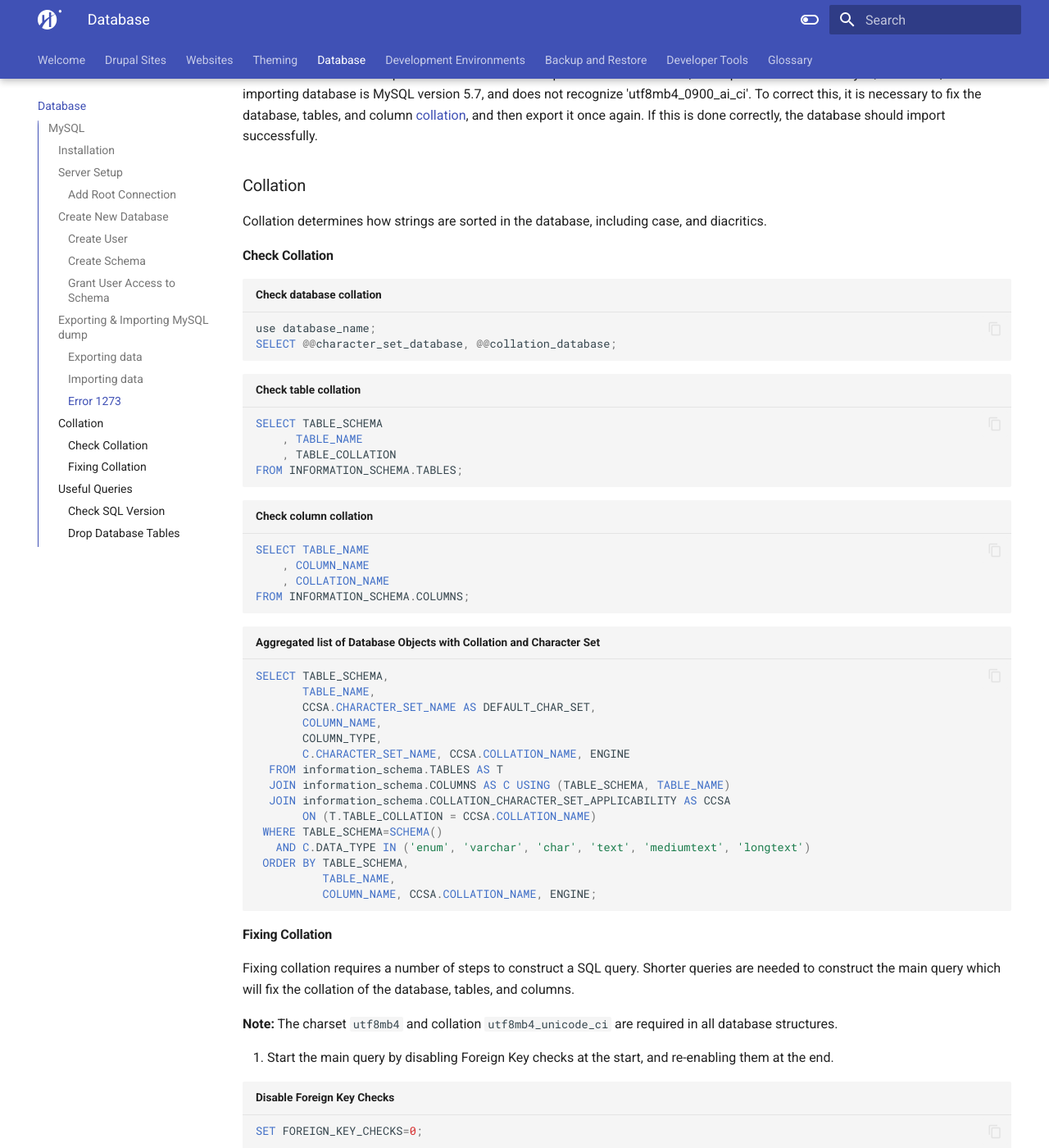
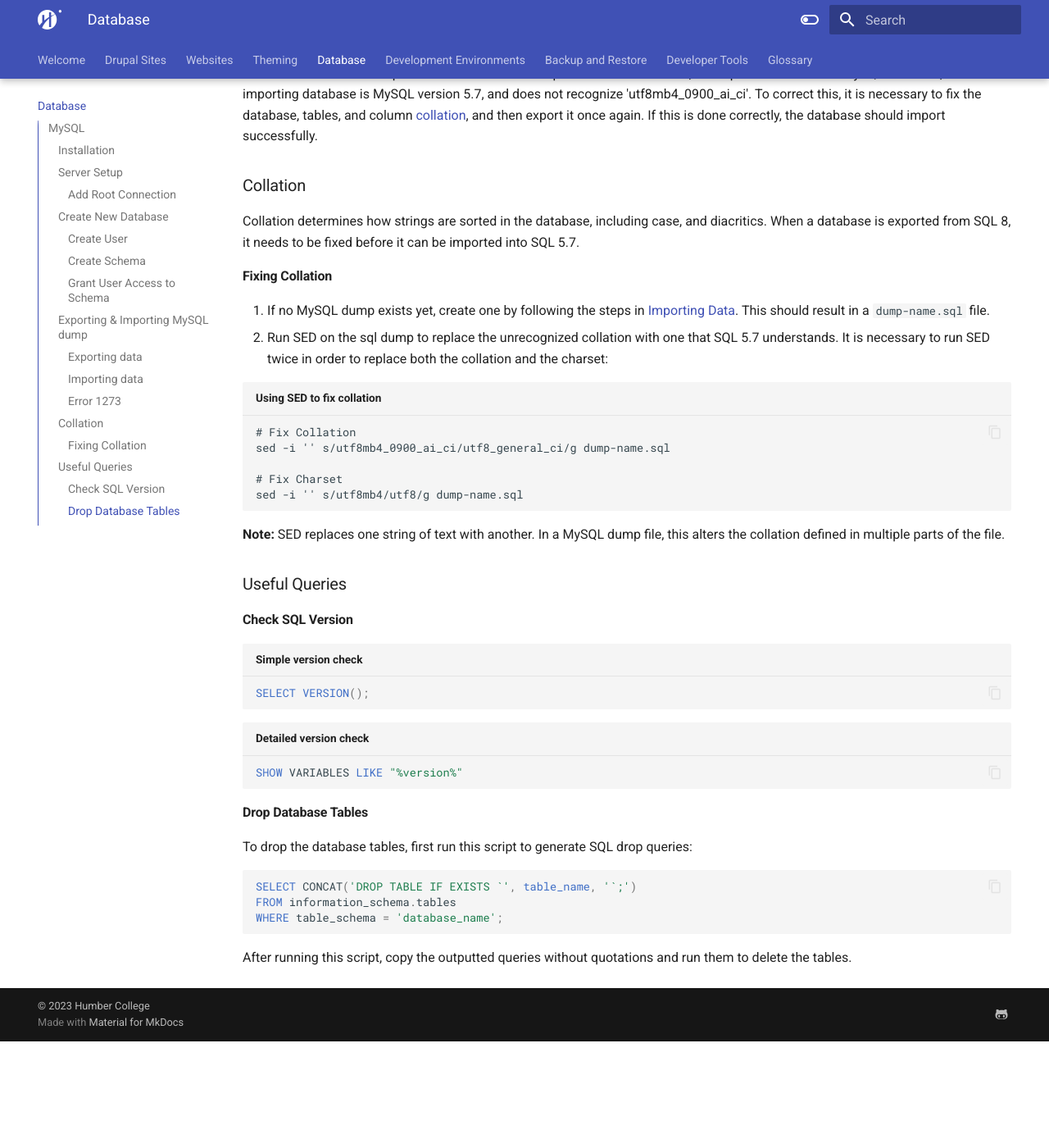
Before and after one commit to GeorgeCiesinski/custom-drupal-docs, an MkDocs documentation site: the page built from docs/database.md, in a window 1280 px wide and 1400 px high, scrolled down 8844 px. Shown: the whole window at 82% size. Built offline with MkDocs 1.6.1 and Material for MkDocs 9.7.7, drawn with Linux system fonts in a browser that asks for light colours; after the commit the page ends 10114 px from its top, so only the background shows below that; some of the changed text lies outside the part shown.

Commit message:
Updated fix collation section

````diff
--- a/docs/database.md
+++ b/docs/database.md
@@ -106,111 +106,22 @@ This indicates that the database, and/or one or more tables & columns may be usi
 
 ### Collation
 
-Collation determines how strings are sorted in the database, including case, and diacritics.
-
-#### Check Collation
-
-```sql title="Check database collation"
-use database_name;
-SELECT @@character_set_database, @@collation_database;
-```
-
-```sql title="Check table collation"
-SELECT TABLE_SCHEMA
-    , TABLE_NAME
-    , TABLE_COLLATION
-FROM INFORMATION_SCHEMA.TABLES;
-```
-
-```sql title="Check column collation"
-SELECT TABLE_NAME
-    , COLUMN_NAME
-    , COLLATION_NAME
-FROM INFORMATION_SCHEMA.COLUMNS;
-```
-
-```sql title="Aggregated list of Database Objects with Collation and Character Set"
-SELECT TABLE_SCHEMA,
-       TABLE_NAME,
-       CCSA.CHARACTER_SET_NAME AS DEFAULT_CHAR_SET,
-       COLUMN_NAME,
-       COLUMN_TYPE,
-       C.CHARACTER_SET_NAME, CCSA.COLLATION_NAME, ENGINE
-  FROM information_schema.TABLES AS T
-  JOIN information_schema.COLUMNS AS C USING (TABLE_SCHEMA, TABLE_NAME)
-  JOIN information_schema.COLLATION_CHARACTER_SET_APPLICABILITY AS CCSA
-       ON (T.TABLE_COLLATION = CCSA.COLLATION_NAME)
- WHERE TABLE_SCHEMA=SCHEMA()
-   AND C.DATA_TYPE IN ('enum', 'varchar', 'char', 'text', 'mediumtext', 'longtext')
- ORDER BY TABLE_SCHEMA,
-          TABLE_NAME,
-          COLUMN_NAME, CCSA.COLLATION_NAME, ENGINE;
-```
+Collation determines how strings are sorted in the database, including case, and diacritics. When a database is exported from SQL 8, it needs to be fixed before it can be imported into SQL 5.7.
 
 #### Fixing Collation
 
-Fixing collation requires a number of steps to construct a SQL query. Shorter queries are needed to construct the main query which will fix the collation of the database, tables, and columns.
+1. If no MySQL dump exists yet, create one by following the steps in [Importing Data](#importing-data). This should result in a `dump-name.sql` file.
+2. Run SED on the sql dump to replace the unrecognized collation with one that SQL 5.7 understands. It is necessary to run SED twice in order to replace both the collation and the charset:
 
-**Note:** The charset `utf8mb4` and collation `utf8mb4_unicode_ci` are required in all database structures.
+```title="Using SED to fix collation"
+# Fix Collation
+sed -i '' s/utf8mb4_0900_ai_ci/utf8_general_ci/g dump-name.sql
 
-1. Start the main query by disabling Foreign Key checks at the start, and re-enabling them at the end.
-
-```sql title="Disable Foreign Key Checks"
-SET FOREIGN_KEY_CHECKS=0;
-
--- Insert your other SQL Queries here...
-
-SET FOREIGN_KEY_CHECKS=1;
+# Fix Charset
+sed -i '' s/utf8mb4/utf8/g dump-name.sql
 ```
 
-2. Modify the Alter Database query by adding in your database. Once modified, simply place it in the main query.
-
-```sql title="Create the Alter Database query"
-ALTER DATABASE <yourDB> CHARACTER SET utf8mb4 COLLATE utf8mb4_unicode_ci
-```
-
-3. Modify each of the below scripts by adding in your database, then run the scripts to generate the queries required to alter each table. Copy the outputted query rows "without quotations", and then paste them into the main query.
-
-```sql title="Generate the Alter Tables queries"
-SELECT CONCAT('ALTER TABLE `',  table_name, '` CHARACTER SET utf8mb4 COLLATE utf8mb4_unicode_ci;')
-FROM information_schema.TABLES AS T, information_schema.`COLLATION_CHARACTER_SET_APPLICABILITY` AS C
-WHERE C.collation_name = T.table_collation
-AND T.table_schema = '<yourDB>'
-AND
-(
-    C.CHARACTER_SET_NAME != 'utf8mb4'
-    OR
-    C.COLLATION_NAME != 'utf8mb4_unicode_ci'
-);
-```
-
-```sql title="Generate the queries to alter varchar columns"
-SELECT CONCAT('ALTER TABLE `', table_name, '` MODIFY `', column_name, '` ', DATA_TYPE, '(', CHARACTER_MAXIMUM_LENGTH, ') CHARACTER SET utf8mb4 COLLATE utf8mb4_unicode_ci', (CASE WHEN IS_NULLABLE = 'NO' THEN ' NOT NULL' ELSE '' END), ';')
-FROM information_schema.COLUMNS
-WHERE TABLE_SCHEMA = '<yourDB>'
-AND DATA_TYPE = 'varchar'
-AND
-(
-    CHARACTER_SET_NAME != 'utf8mb4'
-    OR
-    COLLATION_NAME != 'utf8mb4_unicode_ci'
-);
-```
-
-```sql title="Generate the queries to alter non-varchar columns"
-SELECT CONCAT('ALTER TABLE `', table_name, '` MODIFY `', column_name, '` ', DATA_TYPE, ' CHARACTER SET utf8mb4 COLLATE utf8mb4_unicode_ci', (CASE WHEN IS_NULLABLE = 'NO' THEN ' NOT NULL' ELSE '' END), ';')
-FROM information_schema.COLUMNS
-WHERE TABLE_SCHEMA = '<yourDB>'
-AND DATA_TYPE != 'varchar'
-AND
-(
-    CHARACTER_SET_NAME != 'utf8mb4'
-    OR
-    COLLATION_NAME != 'utf8mb4_unicode_ci'
-);
-```
-
-4. Run the main query once all of the altered and generated query rows are pasted into it.
+**Note:** SED replaces one string of text with another. In a MySQL dump file, this alters the collation defined in multiple parts of the file.
 
 ### Useful Queries
 
````
